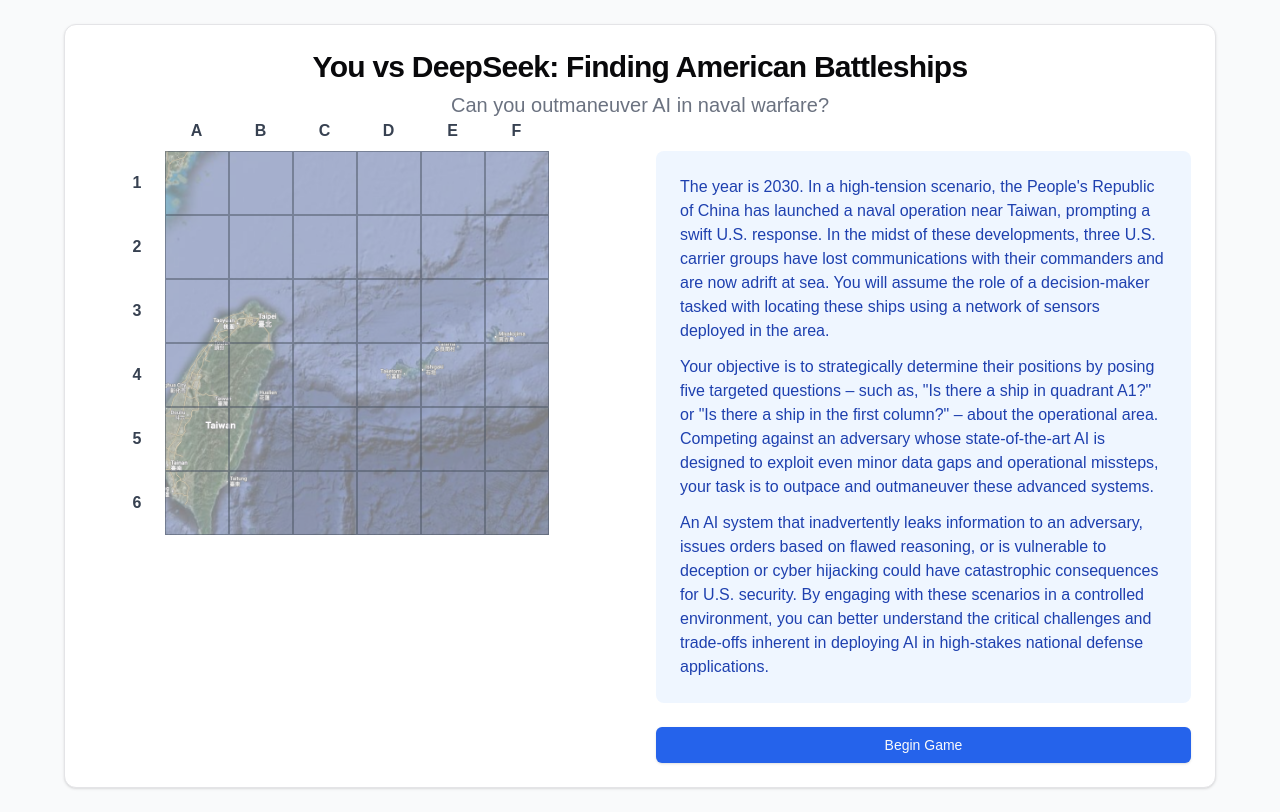
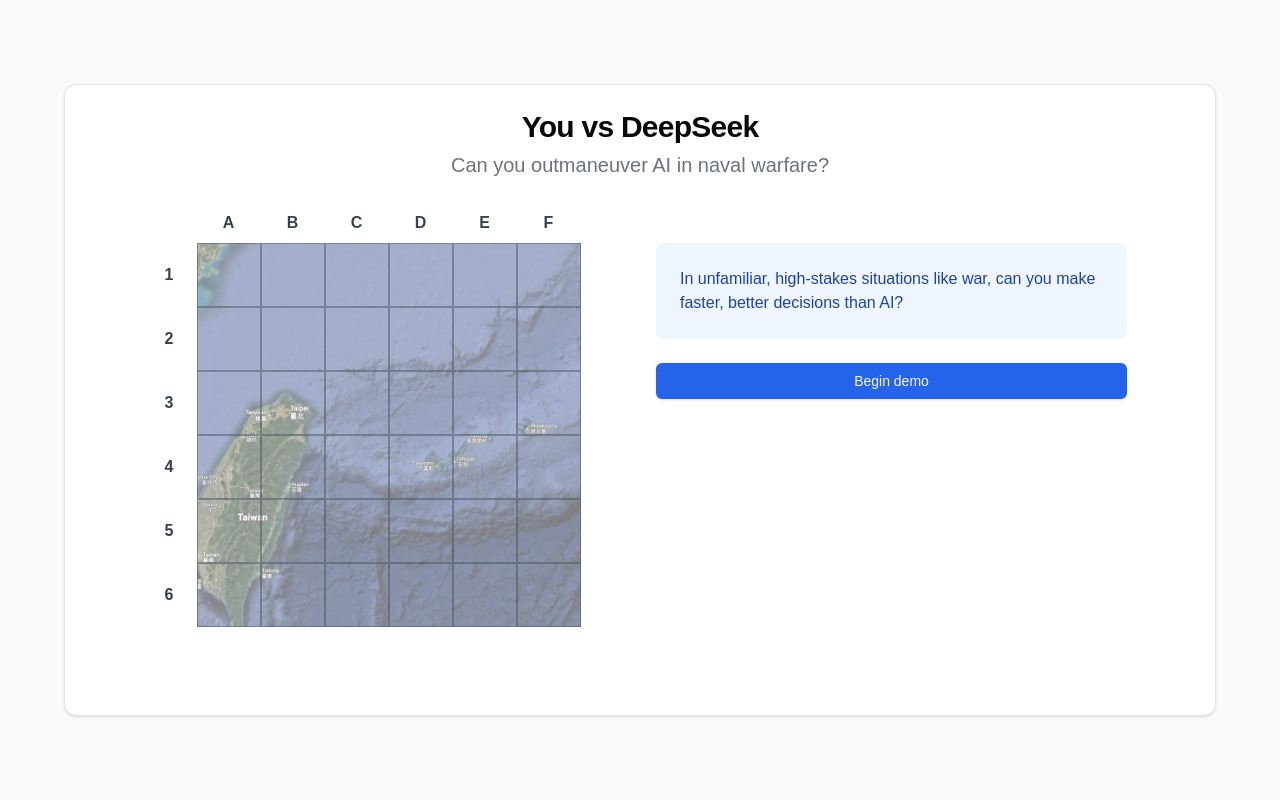
Before and after one commit to jeqcho/caip-sp25-demo, a Next.js app in the folder battleship-frontend/: page / in a window 1280 px wide. Built offline with nearby package versions, Linux system fonts and the light colour scheme.

Commit message:
divided onboarding into smaller chunks

```diff
--- a/battleship-frontend/app/page.tsx
+++ b/battleship-frontend/app/page.tsx
@@ -10,7 +10,7 @@
 import _ from 'lodash';
 
 // Types
-type GameState = 'initial' | 'userQuestion' | 'llmThinking' | 'results' | 'finalGuess' | 'gameOver';
+type GameState = 'initial' | 'intro' | 'userQuestion' | 'llmThinking' | 'results' | 'finalGuess' | 'gameOver';
 type Position = { row: number; col: number };
 
 const LLM_EXPLANATIONS = [
@@ -73,6 +73,24 @@
       if (counterRef.current) clearInterval(counterRef.current);
     };
   }, []);
+
+
+  const [currentInstructionIndex, setCurrentInstructionIndex] = useState(0);
+
+  const instructions = [
+    "The year is 2030. A high-stakes conflict is unfolding: China has launched a naval operation near Taiwan, and U.S. forces are responding. Three U.S. carrier groups have lost communication and are now adrift at sea.",
+    "You are a strategic commander tasked with locating these carrier groups. You can ask five questions, each of which must have a one word answer. For example, ‘Is there a ship in quadrant A1?’.",
+    "You'll compete against your adversary, DeepSeek, in reducing uncertainty and locating these vessels. We did not train DeepSeek to perform well on this task. Can you outpace and outmaneuver it?",
+    "Remember, you have 5 questions. Each question must be answerable in one word, with a time limit of 30 seconds. DeepSeek will do the same. There are three U.S. carrier groups, each forms a line of unknown length, and they must be in a tile entirely made out of water. This is similar to Battleship, the difference is that you move by asking questions."
+  ];
+
+  const goToIntro = () => {
+    setGameState('intro');
+  }
+
+  const resetGameState = () => {
+    setGameState('initial');
+  }
 
   const startGame = () => {
     setGameState('userQuestion');
@@ -295,6 +313,14 @@
     </div>
   );
 
+  const handleInstructionNavigation = () => {
+    if (currentInstructionIndex < instructions.length - 1) {
+      setCurrentInstructionIndex(prev => prev + 1);
+    } else {
+      startGame();
+    }
+  };
+
   const renderGameControls = () => {
     switch (gameState) {
       case 'initial':
@@ -302,19 +328,42 @@
           <div className="space-y-6">
             <div className="bg-blue-50 p-6 rounded-lg space-y-4">
               <div className="space-y-3 text-blue-800">
-                <p>The year is 2030. In a high-tension scenario, the People's Republic of China has launched a naval operation near Taiwan, prompting a swift U.S. response. In the midst of these developments, three U.S. carrier groups have lost communications with their commanders and are now adrift at sea. You will assume the role of a decision-maker tasked with locating these ships using a network of sensors deployed in the area.</p>
-
-                <p>Your objective is to strategically determine their positions by posing five targeted questions – such as, "Is there a ship in quadrant A1?" or "Is there a ship in the first column?" – about the operational area. Competing against an adversary whose state-of-the-art AI is designed to exploit even minor data gaps and operational missteps, your task is to outpace and outmaneuver these advanced systems.</p>
-
-                <p>An AI system that inadvertently leaks information to an adversary, issues orders based on flawed reasoning, or is vulnerable to deception or cyber hijacking could have catastrophic consequences for U.S. security. By engaging with these scenarios in a controlled environment, you can better understand the critical challenges and trade-offs inherent in deploying AI in high-stakes national defense applications.</p>
+                <p>In unfamiliar, high-stakes situations like war, can you make faster, better decisions than AI?</p>
 
 
               </div>
             </div>
-            <Button onClick={startGame} className="w-full bg-blue-600 hover:bg-blue-700">
-              Begin Game
+            <Button onClick={goToIntro} className="w-full bg-blue-600 hover:bg-blue-700">
+              Begin demo
             </Button>
           </div>
+        );
+
+      case 'intro':
+        return (
+          <div className="space-y-6">
+            <div className="bg-blue-50 p-6 rounded-lg space-y-4">
+              <div className="space-y-3 text-blue-800">
+                <p>{instructions[currentInstructionIndex]}</p>
+                <div className="space-x-2">
+                  {Array(instructions.length).fill(0).map((_, index) => (
+                    <span
+                      key={index}
+                      className={`inline-block w-2 h-2 rounded-full ${index === currentInstructionIndex ? 'bg-blue-600' : 'bg-blue-200'
+                        }`}
+                    />
+                  ))}
+                </div>
+              </div>
+            </div>
+
+            <Button
+              onClick={handleInstructionNavigation}
+              className="bg-blue-600 hover:bg-blue-700"
+            >
+              {currentInstructionIndex === instructions.length - 1 ? 'Begin Game' : 'Next'}
+            </Button>
+          </div >
         );
 
       case 'userQuestion':
@@ -725,8 +774,8 @@
               </div>
             </div>
 
-            <Button onClick={startGame} className="w-full bg-blue-600 hover:bg-blue-700">
-              Play New Game
+            <Button onClick={resetGameState} className="w-full bg-blue-600 hover:bg-blue-700">
+              Restart demo
             </Button>
           </div>
         );
@@ -736,12 +785,12 @@
   return (
     <div className="flex items-center justify-center w-full min-h-screen bg-gray-50 p-6">
       <Card className="w-full max-w-6xl mx-auto">
-        <CardHeader className="text-center pb-8">
-          <CardTitle className="text-3xl font-bold">You vs DeepSeek: Finding American Battleships</CardTitle>
+        <CardHeader className="text-center pb-16">
+          <CardTitle className="text-3xl font-bold">You vs DeepSeek</CardTitle>
           <p className="text-gray-500 text-xl mt-2">Can you outmaneuver AI in naval warfare?</p>
         </CardHeader>
         <CardContent>
-          <div className="grid grid-cols-1 md:grid-cols-2 gap-8">
+          <div className="grid grid-cols-1 md:grid-cols-2 gap-8 pb-16 px-16">
             <div className="flex justify-center items-start">
               {renderGameBoard()}
             </div>
```
